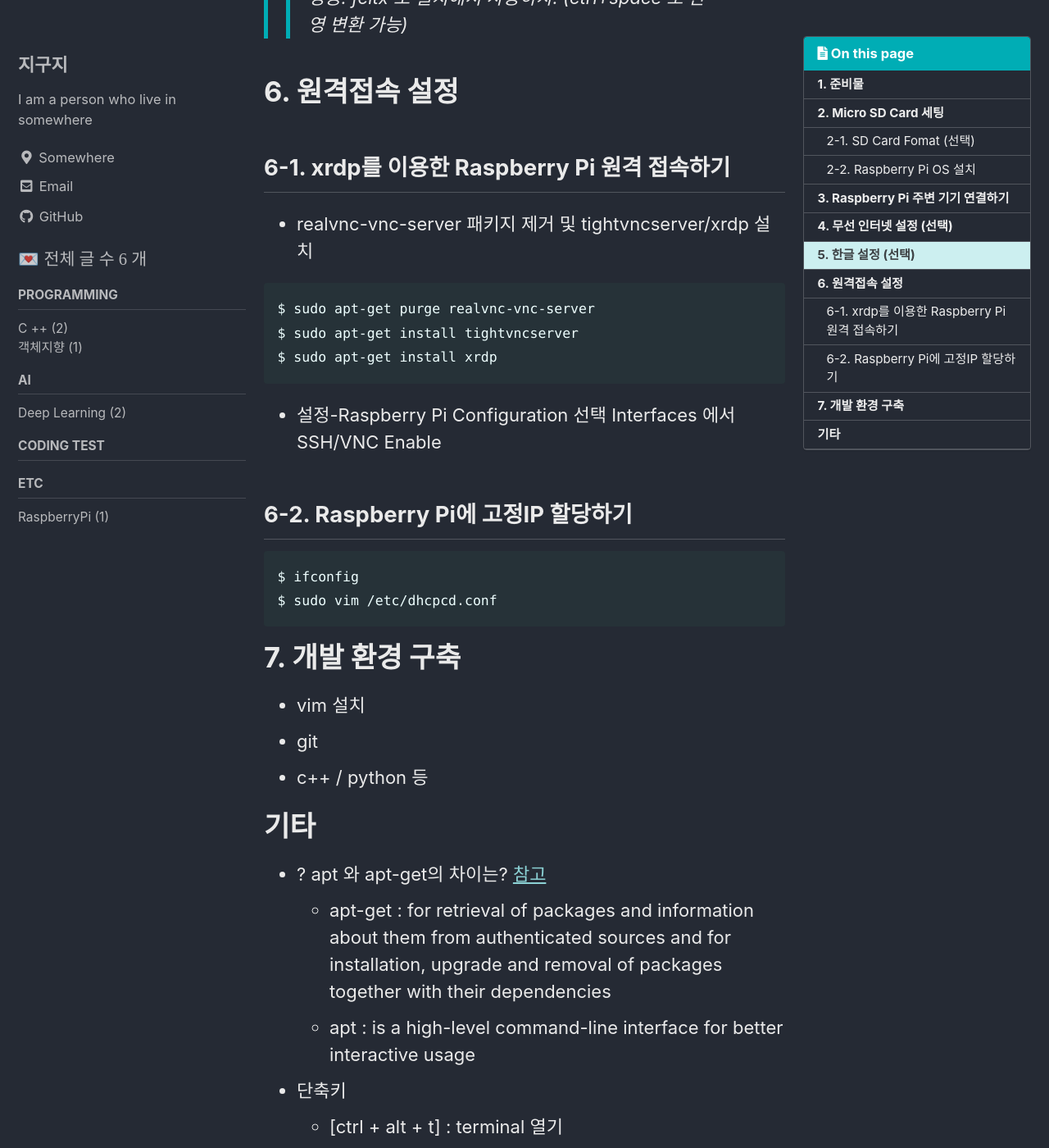
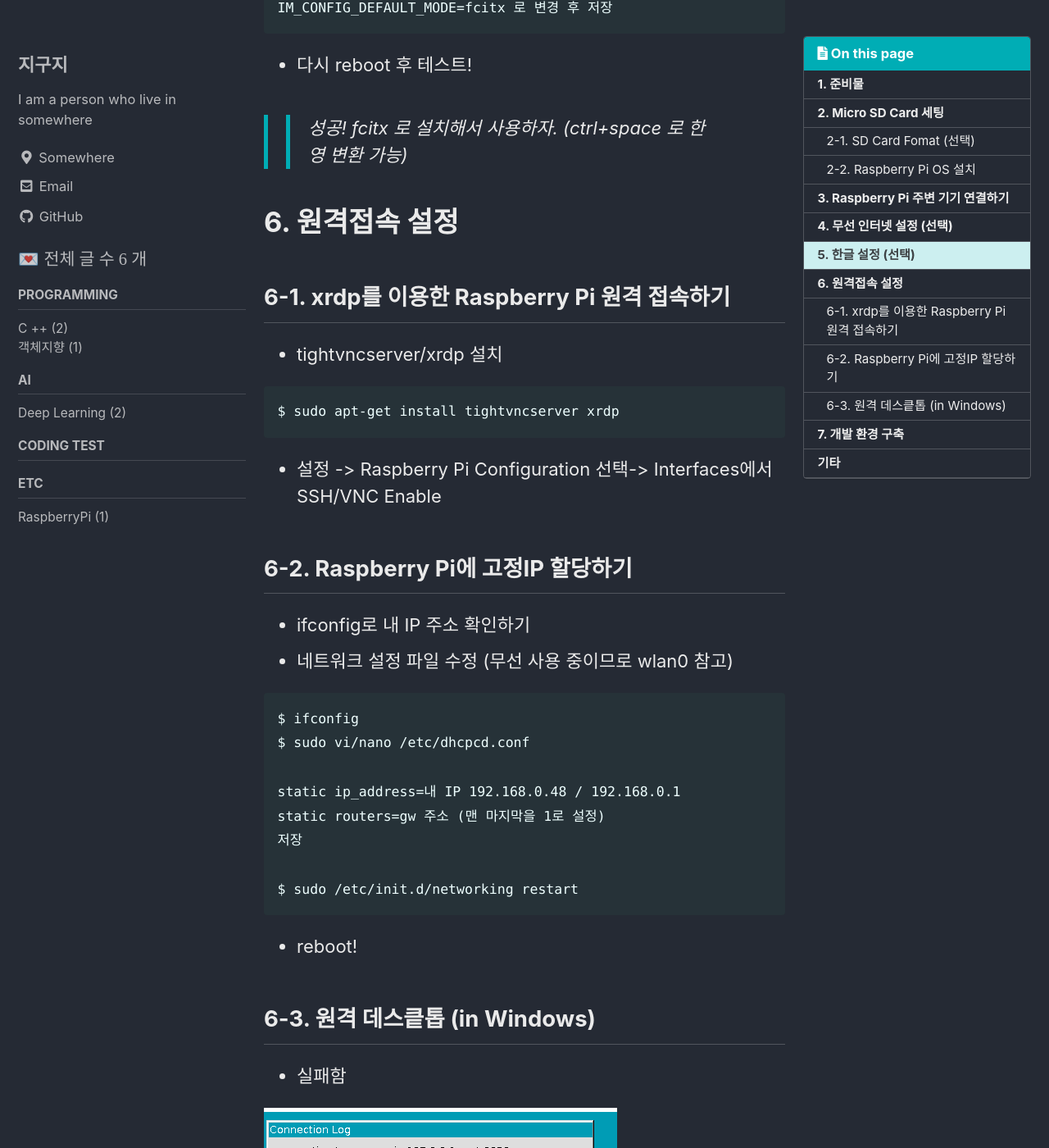
Before and after one commit to hyesuk-k/hyesuk-k.github.io, a Jekyll site: the page built from _posts/2021-06-15-setup_raspberry.md, in a window 1280 px wide and 1400 px high, scrolled down 5804 px. Shown: the whole window at 82% size. Built offline with Jekyll 4.4.1, drawn with Linux system fonts in a browser that asks for light colours; cached includes are drawn as plain includes; some of the changed text lies outside the part shown.

Commit message:
[pi] 원격 설정 추가

````diff
--- a/_posts/2021-06-15-setup_raspberry.md
+++ b/_posts/2021-06-15-setup_raspberry.md
@@ -1,5 +1,6 @@
 ---
 title:  "Raspberry Pi 설치"
+excerpt: 친구가 준 Raspberyy Pi와 무선 동글 사용 준비 기록
 
 categories:
   - 'rpi'
@@ -47,10 +48,10 @@ last_modified_at: 2021-06-15
   + OS : RASPBERRY PI OS (32-BIT)
   + SD Card : Raspberry 설치를 위해 연결한 SD Card로 선택
   + Write 버튼 클릭
-![Image-Download Pi OS]({{"/assets/img/rpi_imager.PNG"}})
+![Istall Pi OS]({{"/assets/img/rpi_imager.PNG"}})
 
 * 설치 완료 후 SD Card Reader Card 제거 (약 1시간 정도 소요된 듯)
-![Image-Download Pi OS]({{"/assets/img/rpi_imager_end.PNG"}})
+![Installed OS in SD]({{"/assets/img/rpi_imager_end.PNG"}})
 
 # 3. Raspberry Pi 주변 기기 연결하기
 
@@ -70,6 +71,8 @@ last_modified_at: 2021-06-15
   + Setup Complete! 후 재시작
 
 # 4. 무선 인터넷 설정 (선택)
+
+* 결론 : 무선 인터넷 이름은 영어+숫자로 설정한다.
 
 * WiFi 이름이 안나와서 삽질...
   + iwconfig 명령어로 무선 장치 조회 : wlan0로 설정되어 있음
@@ -94,6 +97,8 @@ $ sudo apt upgrade
 ```
 
 # 5. 한글 설정 (선택)
+
+* 결론 : 한글 폰트와 fcitx를 사용하자..
 
 * 한글 입력을 위한 ibus 설치 및 한글 폰트 설치
   + <a href="https://hangeul.naver.com/font">네이버 나눔</a>
@@ -159,23 +164,58 @@ IM_CONFIG_DEFAULT_MODE=fcitx 로 변경 후 저장
 
 ## 6-1. xrdp를 이용한 Raspberry Pi 원격 접속하기
 
-* realvnc-vnc-server 패키지 제거 및 tightvncserver/xrdp 설치
+* tightvncserver/xrdp 설치
+
+```
+$ sudo apt-get install tightvncserver xrdp
+```
+
+* 설정 -> Raspberry Pi Configuration 선택-> Interfaces에서 SSH/VNC Enable
+
+## 6-2. Raspberry Pi에 고정IP 할당하기
+
+* ifconfig로 내 IP 주소 확인하기
+* 네트워크 설정 파일 수정 (무선 사용 중이므로 wlan0 참고)
+
+```
+$ ifconfig
+$ sudo vi/nano /etc/dhcpcd.conf
+
+static ip_address=내 IP 192.168.0.48 / 192.168.0.1
+static routers=gw 주소 (맨 마지막을 1로 설정)
+저장
+
+$ sudo /etc/init.d/networking restart
+```
+
+* reboot!
+
+## 6-3. 원격 데스킅톱 (in Windows)
+
+* 실패함
+
+![Image-Failed remote]({{"/assets/img/rpi_vnc_fail.PNG"}})
+
+* vnc-server와 xrdp 제거 후 xrdp만 재설치
 
 ```
 $ sudo apt-get purge realvnc-vnc-server
-$ sudo apt-get install tightvncserver
+$ sudo apt-get purge xrdp
+$ reboot
 $ sudo apt-get install xrdp
 ```
 
-* 설정-Raspberry Pi Configuration 선택 Interfaces 에서 SSH/VNC Enable
-
-## 6-2. Raspberry Pi에 고정IP 할당하기
+* tightvncserver 설치 및 vnccserver 비밀번호 생성
 
 ```
-$ ifconfig
-$ sudo vim /etc/dhcpcd.conf
+$ sudo apt-get install -y tightbncserver
+$ vncserver
+> password 입력
 ```
 
+* id : pi / pass word : 변경한 비밀번호로 재접속 시도
+
+>> 성공!
 
 # 7. 개발 환경 구축
 
````
Also changed, not shown: other parts of _posts/2021-06-15-setup_raspberry.md (+1 -1 lines), assets/img/rpi_vnc_fail.PNG (added).
